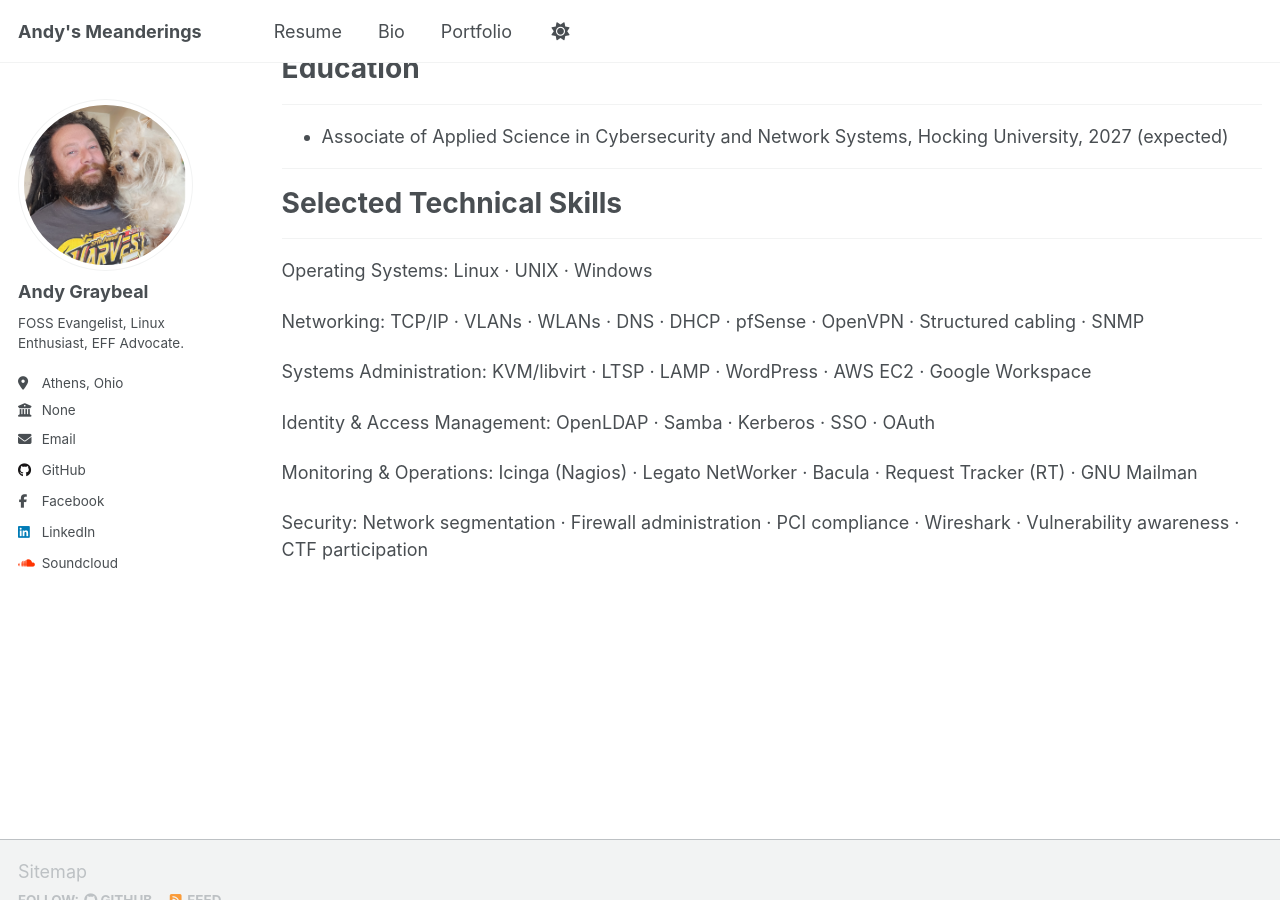
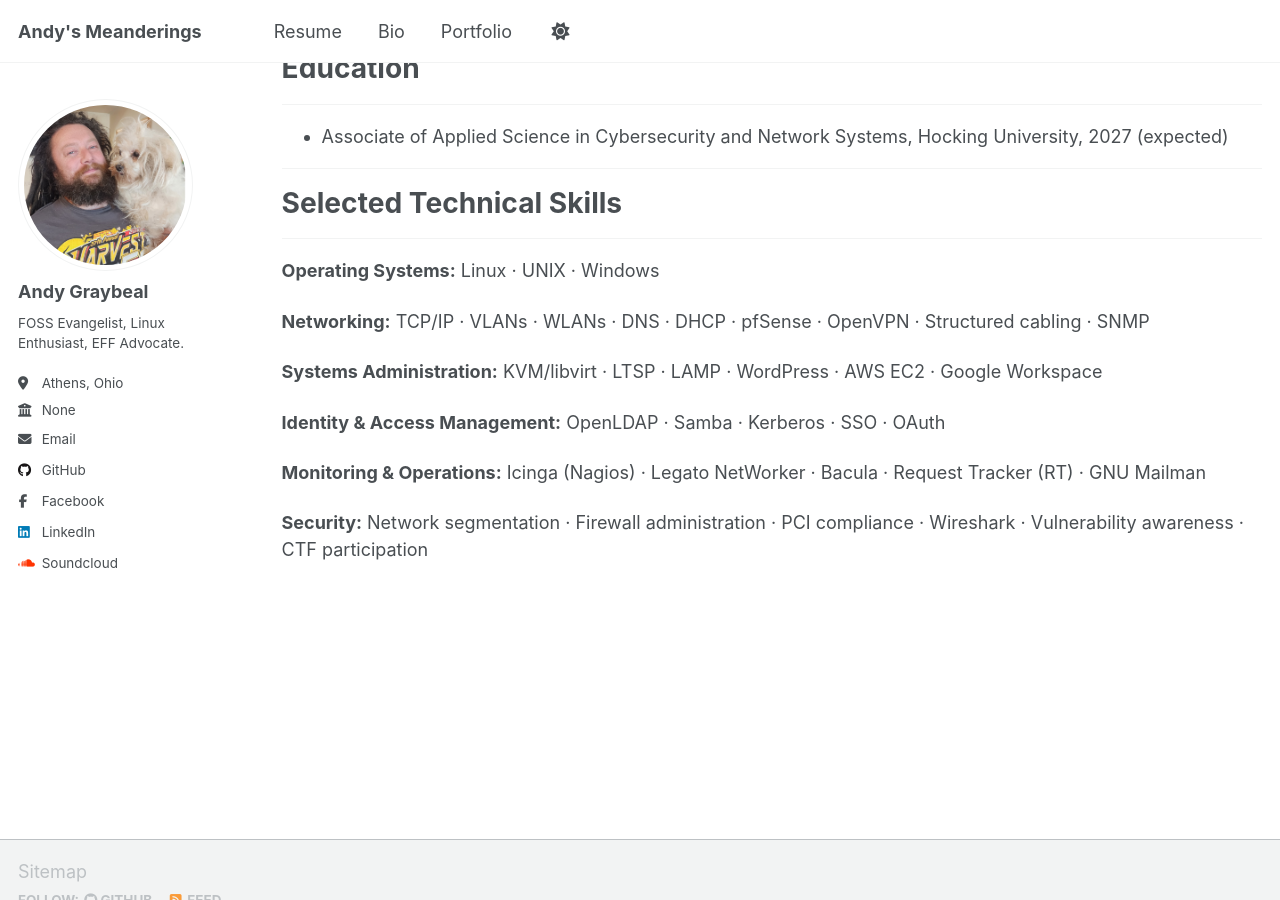
Before and after one commit to andy-graybeal/andy-graybeal.github.io, a Jekyll site: the page built from _pages/resume.md, in a window 1280 px wide and 900 px high, scrolled down 3371 px. Built offline with Jekyll 4.4.1, drawn with Linux system fonts in a browser that asks for light colours; a script that is not in the unit is left out; part of the change alters nothing that is shown.

Commit message:
Format technical skills with bold labels

```diff
--- a/_pages/resume.md
+++ b/_pages/resume.md
@@ -78,14 +78,14 @@ I have 20+ years of experience supporting enterprise infrastructure across highe
 
 ---
 
-Operating Systems: Linux · UNIX · Windows
+**Operating Systems:** Linux · UNIX · Windows
 
-Networking: TCP/IP · VLANs · WLANs · DNS · DHCP · pfSense · OpenVPN · Structured cabling · SNMP
+**Networking:** TCP/IP · VLANs · WLANs · DNS · DHCP · pfSense · OpenVPN · Structured cabling · SNMP
 
-Systems Administration: KVM/libvirt · LTSP · LAMP · WordPress · AWS EC2 · Google Workspace
+**Systems Administration:** KVM/libvirt · LTSP · LAMP · WordPress · AWS EC2 · Google Workspace
 
-Identity & Access Management: OpenLDAP · Samba · Kerberos · SSO · OAuth
+**Identity & Access Management:** OpenLDAP · Samba · Kerberos · SSO · OAuth
 
-Monitoring & Operations: Icinga (Nagios) · Legato NetWorker · Bacula · Request Tracker (RT) · GNU Mailman
+**Monitoring & Operations:** Icinga (Nagios) · Legato NetWorker · Bacula · Request Tracker (RT) · GNU Mailman
 
-Security: Network segmentation · Firewall administration · PCI compliance · Wireshark · Vulnerability awareness · CTF participation
+**Security:** Network segmentation · Firewall administration · PCI compliance · Wireshark · Vulnerability awareness · CTF participation
```
